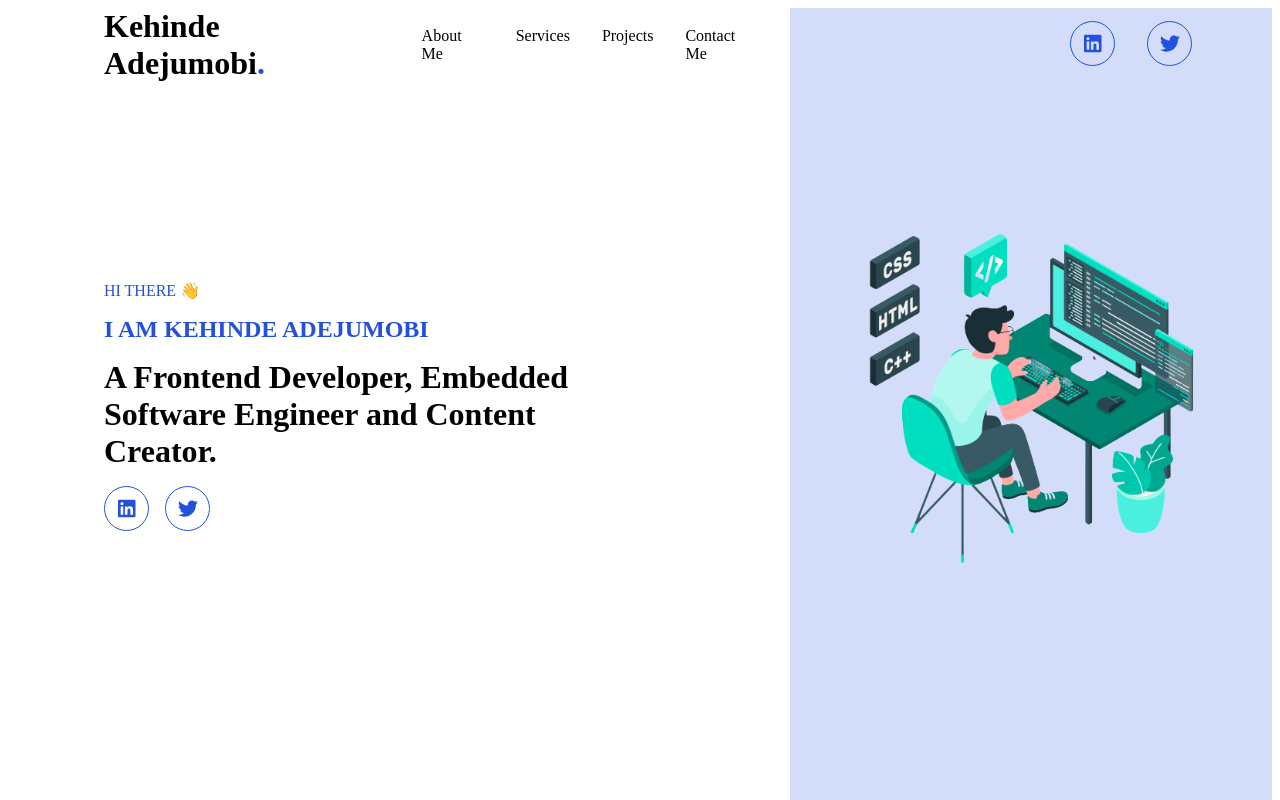
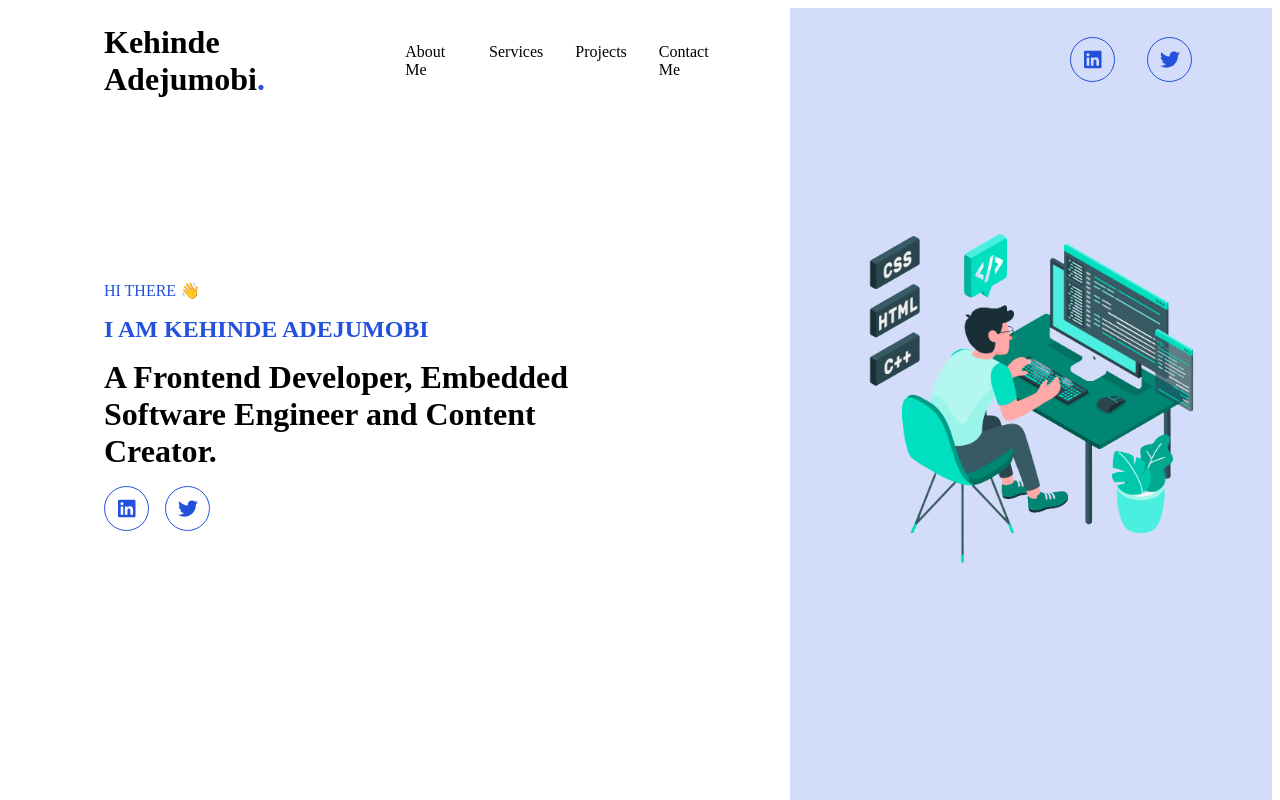
Before and after one commit to Perception12/Portfolio, a React (Create React App) app: page / in a window 1280 px wide. Shown: the top 800 px of the page. Built offline with nearby package versions, Linux system fonts and the light colour scheme; the HTML template or start-up script is replaced by a standard one.

Commit message:
update code

```diff
--- a/src/styles/Nav.css
+++ b/src/styles/Nav.css
@@ -12,8 +12,8 @@
     width: 60%;
     align-items: center;
     justify-content: space-between;
-    padding: 1rem auto;
-    padding-left: 6rem;
+    padding: 1rem 6rem;
+    padding-right:4rem;
 }
 
 .logo {
```
